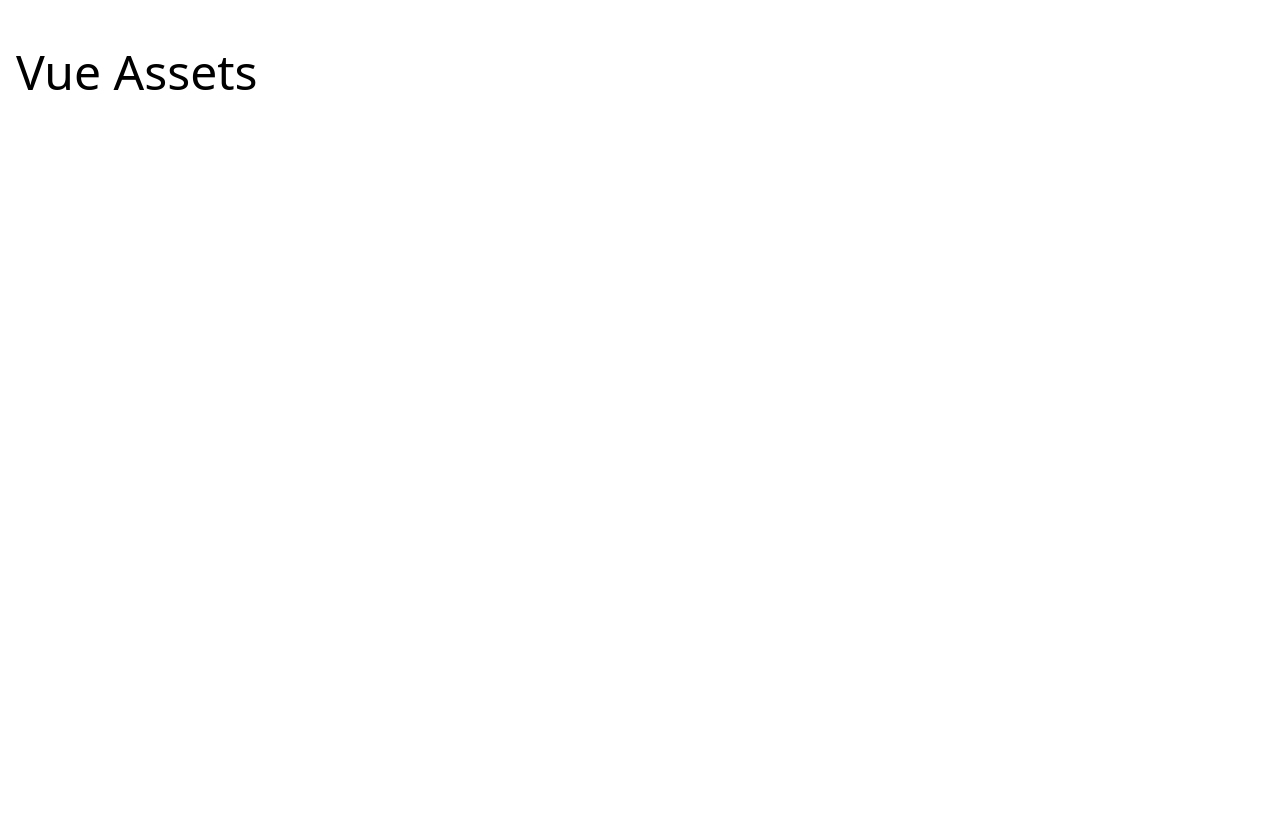
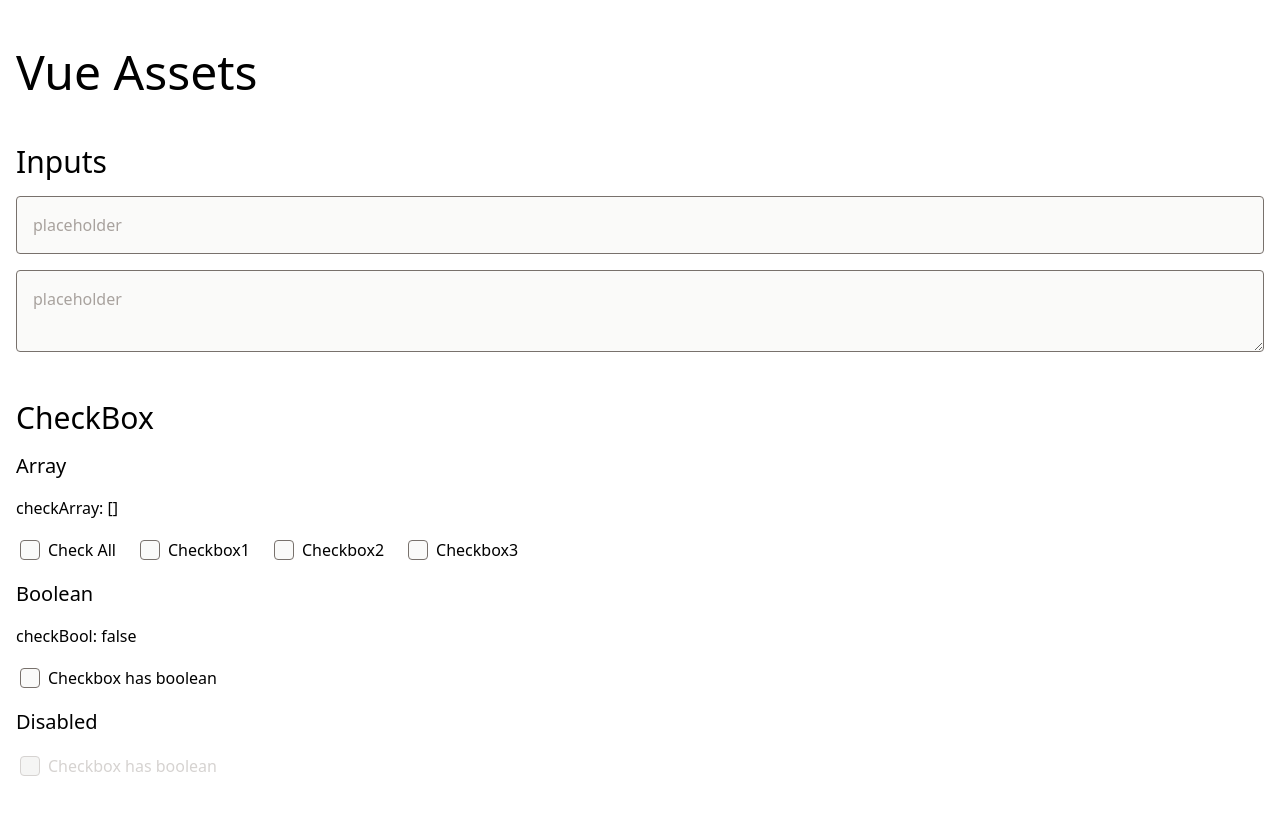
Before and after one commit to ykob/vue-assets, a Vue app: page /form-elements in a window 1280 px wide. Before the commit this address had no page. Shown: the top 814 px of the page. Built offline with nearby package versions, Linux system fonts and the light colour scheme; the HTML template or start-up script is replaced by a standard one.

Commit message:
update routing for the form elements.

```diff
--- a/src/router/index.ts
+++ b/src/router/index.ts
@@ -7,6 +7,14 @@ const routes: Array<RouteRecordRaw> = [
     component: () =>
       import(/* webpackChunkName: "home" */ '../views/ViewHome.vue'),
   },
+  {
+    path: '/form-elements/',
+    name: 'formElements',
+    component: () =>
+      import(
+        /* webpackChunkName: "formElements" */ '../views/ViewFormElements.vue'
+      ),
+  },
 ]
 
 const router = createRouter({
--- /dev/null
+++ b/src/views/ViewFormElements.vue
@@ -0,0 +1,66 @@
+<template>
+  <h2 class="mt-12 mb-4 text-3xl">Inputs</h2>
+  <div class="flex flex-col gap-4 mb-4">
+    <input-text v-model="inputText" placeholder="placeholder" />
+  </div>
+  <div class="flex flex-col gap-4">
+    <input-multiline-text
+      v-model="InputMultilineText"
+      placeholder="placeholder"
+    />
+  </div>
+  <h2 class="mt-12 mb-4 text-3xl">CheckBox</h2>
+  <h3 class="mb-4 text-xl">Array</h3>
+  <div class="mb-4">checkArray: {{ checkArray }}</div>
+  <div class="flex gap-4 mb-4">
+    <checkbox-all v-model="checkArray" :value="['check1', 'check2', 'check3']">
+      Check All
+    </checkbox-all>
+    <checkbox-single v-model="checkArray" value="check1">
+      Checkbox1
+    </checkbox-single>
+    <checkbox-single v-model="checkArray" value="check2">
+      Checkbox2
+    </checkbox-single>
+    <checkbox-single v-model="checkArray" value="check3">
+      Checkbox3
+    </checkbox-single>
+  </div>
+  <h3 class="mb-4 text-xl">Boolean</h3>
+  <div class="mb-4">checkBool: {{ checkBool }}</div>
+  <div class="flex gap-4 mb-4">
+    <checkbox-single v-model="checkBool" value="check">
+      Checkbox has boolean
+    </checkbox-single>
+  </div>
+  <h3 class="mb-4 text-xl">Disabled</h3>
+  <div class="flex gap-4 mb-4">
+    <checkbox-single disabled value="check">
+      Checkbox has boolean
+    </checkbox-single>
+  </div>
+</template>
+
+<script lang="ts">
+import { defineComponent } from 'vue'
+import CheckboxAll from '@/components/checkbox/CheckboxAll.vue'
+import CheckboxSingle from '@/components/checkbox/CheckboxSingle.vue'
+import InputMultilineText from '@/components/input/InputMultilineText.vue'
+import InputText from '@/components/input/InputText.vue'
+
+export default defineComponent({
+  name: 'ViewFormElements',
+  components: {
+    CheckboxAll,
+    CheckboxSingle,
+    InputMultilineText,
+    InputText,
+  },
+  data: () => ({
+    checkArray: [],
+    checkBool: false,
+    inputText: '',
+    InputMultilineText: '',
+  }),
+})
+</script>
--- a/src/views/ViewHome.vue
+++ b/src/views/ViewHome.vue
@@ -263,54 +263,6 @@
       <icon-basics :d="icon.mdiGithub" size="l" />
     </button-transparent>
   </div>
-  <h2 class="mt-12 mb-4 text-3xl">Inputs</h2>
-  <div class="flex flex-col gap-4 mb-4">
-    <input-text v-model="inputText" placeholder="placeholder" />
-  </div>
-  <div class="flex flex-col gap-4">
-    <input-multiline-text
-      v-model="InputMultilineText"
-      placeholder="placeholder"
-    />
-  </div>
-  <h2 class="mt-12 mb-4 text-3xl">CheckBox</h2>
-  <h3 class="mb-4 text-xl">Array</h3>
-  <div class="mb-4">checkArray: {{ checkArray }}</div>
-  <div class="flex gap-4 mb-4">
-    <checkbox-all v-model="checkArray" :value="['check1', 'check2', 'check3']">
-      Check All
-    </checkbox-all>
-    <checkbox-single v-model="checkArray" value="check1">
-      Checkbox1
-    </checkbox-single>
-    <checkbox-single v-model="checkArray" value="check2">
-      Checkbox2
-    </checkbox-single>
-    <checkbox-single v-model="checkArray" value="check3">
-      Checkbox3
-    </checkbox-single>
-  </div>
-  <h3 class="mb-4 text-xl">Boolean</h3>
-  <div class="mb-4">checkBool: {{ checkBool }}</div>
-  <div class="flex gap-4 mb-4">
-    <checkbox-single v-model="checkBool" value="check">
-      Checkbox has boolean
-    </checkbox-single>
-  </div>
-  <h3 class="mb-4 text-xl">Disabled</h3>
-  <div class="flex gap-4 mb-4">
-    <checkbox-single disabled value="check">
-      Checkbox has boolean
-    </checkbox-single>
-  </div>
-  <h2 class="mt-12 mb-4 text-3xl">Icons</h2>
-  <div class="flex gap-4 mb-4">
-    <icon-basics :d="icon.mdiGithub" size="xs" />
-    <icon-basics :d="icon.mdiGithub" size="s" />
-    <icon-basics :d="icon.mdiGithub" size="m" />
-    <icon-basics :d="icon.mdiGithub" size="l" />
-    <icon-basics :d="icon.mdiGithub" size="xl" />
-  </div>
 </template>
 
 <script lang="ts">
@@ -319,11 +271,7 @@ import { mdiArrowRight, mdiGithub } from '@mdi/js'
 import ButtonBlock from '@/components/button/ButtonBlock.vue'
 import ButtonOutline from '@/components/button/ButtonOutline.vue'
 import ButtonTransparent from '@/components/button/ButtonTransparent.vue'
-import CheckboxAll from '@/components/checkbox/CheckboxAll.vue'
-import CheckboxSingle from '@/components/checkbox/CheckboxSingle.vue'
 import IconBasics from '@/components/icon/IconBasics.vue'
-import InputMultilineText from '@/components/input/InputMultilineText.vue'
-import InputText from '@/components/input/InputText.vue'
 
 export default defineComponent({
   name: 'ViewHome',
@@ -331,21 +279,13 @@ export default defineComponent({
     ButtonBlock,
     ButtonOutline,
     ButtonTransparent,
-    CheckboxAll,
-    CheckboxSingle,
     IconBasics,
-    InputMultilineText,
-    InputText,
   },
   data: () => ({
     icon: {
       mdiArrowRight,
       mdiGithub,
     },
-    checkArray: [],
-    checkBool: false,
-    inputText: '',
-    InputMultilineText: '',
   }),
 })
 </script>
```
